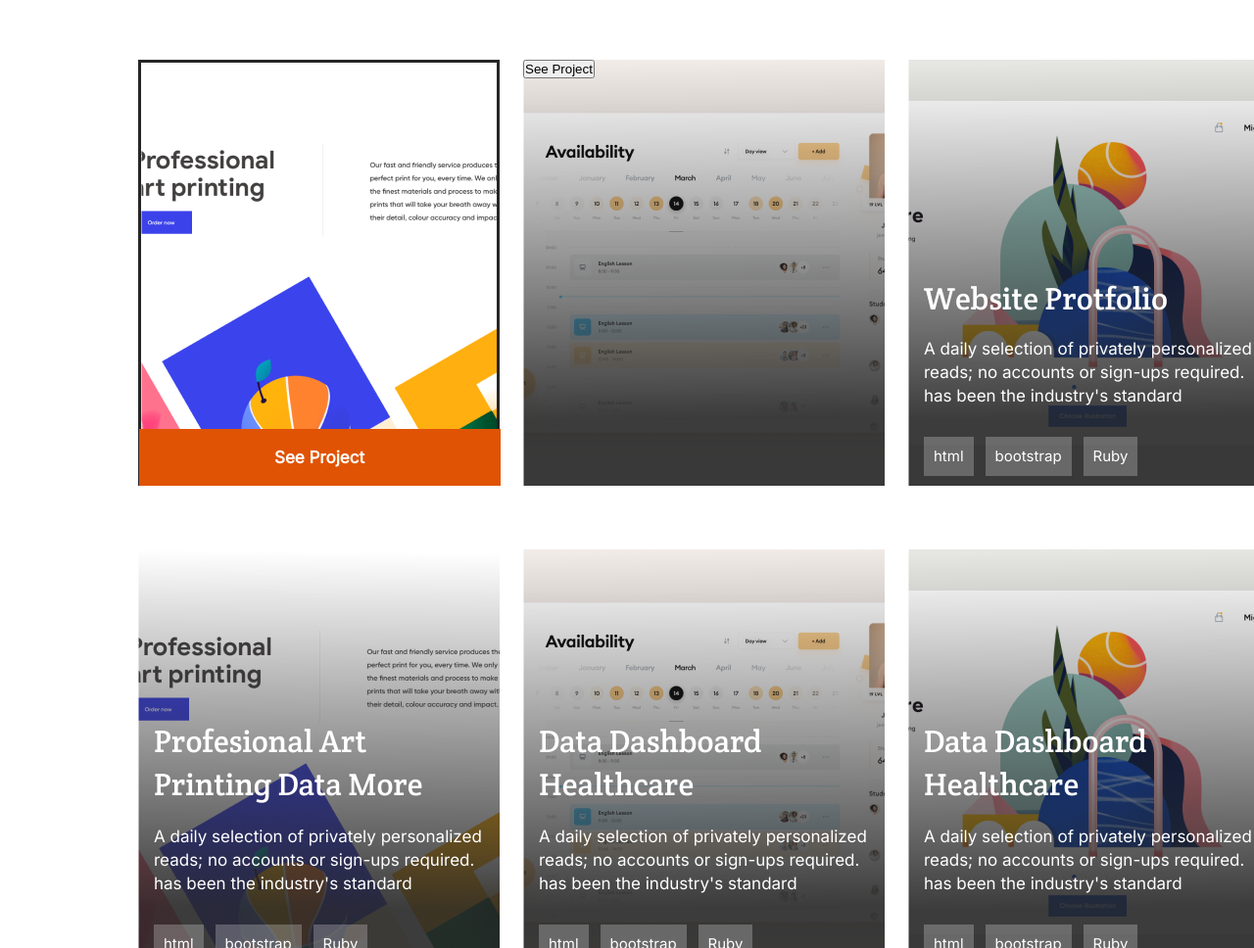
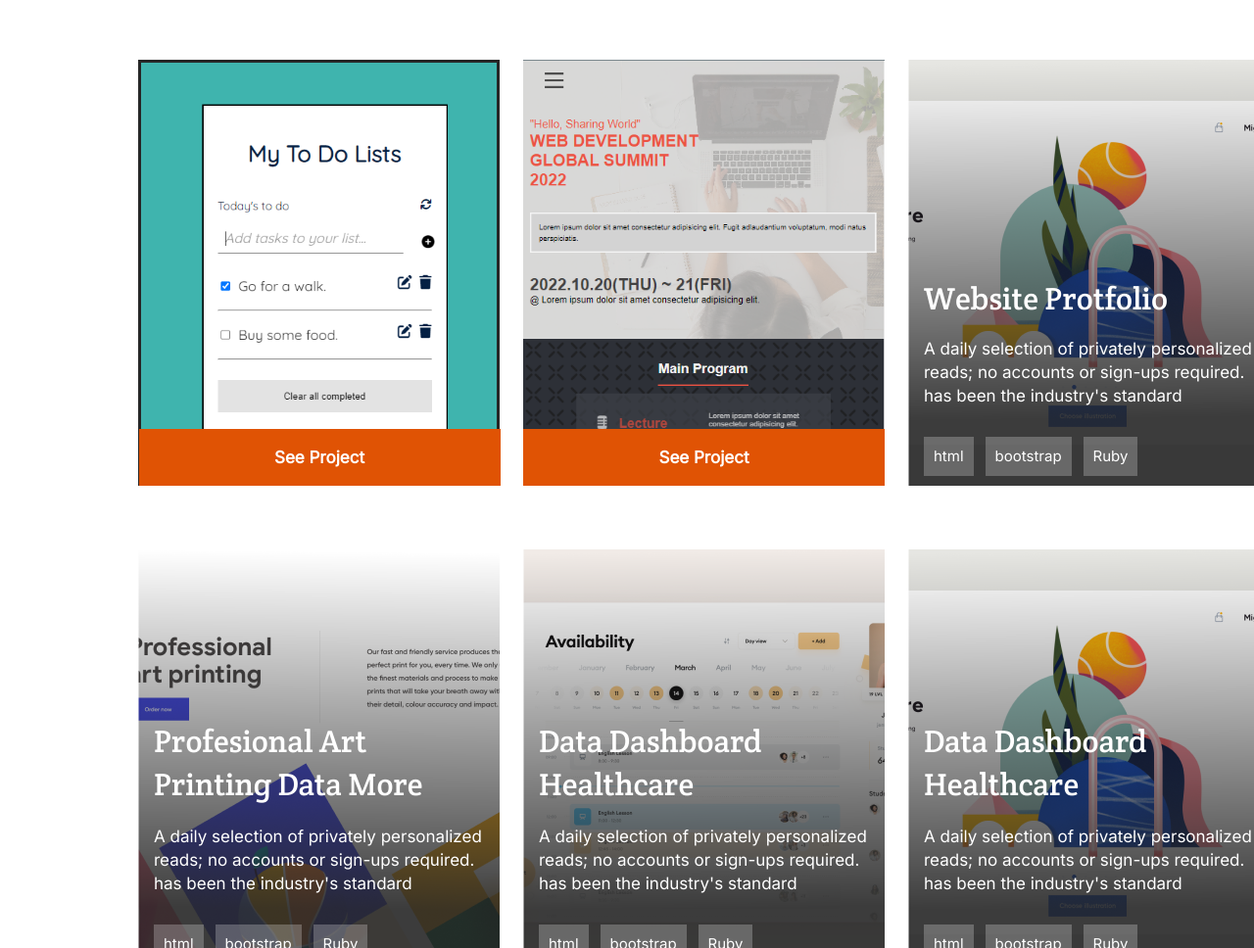
Before and after one commit to Talha-Hanif5666/Portfolio-Project, a website: page index.html in a window 1280 px wide. Shown: the part 1624-2592 px from the top of the page at 98% size. Drawn offline with nearby package versions, Linux system fonts and the light colour scheme; files whose address does not match are found by name.

Commit message:
Add CSS file

```diff
--- a/style.css
+++ b/style.css
@@ -1005,8 +1005,12 @@
   .nav-detail ul {
     list-style: none;
     width: 255px;
-    height: 40px;
-    display: flex;
+    font-weight: 700;
+    font-family: "Inter", sans-serif;
+    font-style: normal;
+    font-size: 20px;
+    display: flex;
+    height: 20px;
     margin-left: 991px;
     margin-top: -18px;
   }
@@ -1243,14 +1247,16 @@
   .content1-desk {
     width: 369px;
     height: 435px;
-    background: url("./Images/desk1.png") no-repeat;
+    background: url("./Images/3.png") no-repeat ;
+    background-size:cover;
     border: solid 3px #262626;
   }
 
   .content2-desk {
     width: 369px;
     height: 435px;
-    background: url("./Images/desk2.png") no-repeat;
+    background: url("./Images/2.png") no-repeat;
+    background-size:cover;
     margin-left: 24px;
   }
 
@@ -1640,7 +1646,20 @@
     font-size: 15px;
     line-height: 20px;
   }
-
+.content2-desk a button {
+  width: 369px;
+  height: 58px;
+  margin-left: 0px;
+  margin-top: 377px;
+  border: none;
+  background-color: #e05304;
+  color: #fff;
+  font-family: "Inter", sans-serif;
+  font-style: normal;
+  font-weight: 700;
+  font-size: 17px;
+  line-height: 24px;
+}
   .other-content-tags li {
     width: fit-content;
     padding: 10px;
@@ -1827,7 +1846,8 @@
   .textblock-tags li:hover,
   .social-media li:hover,
   .pop-up-tags-desk li:hover,
-  .toolbar-desktop ul li:hover {
+  .nav-detail ul li:hover
+   {
     background: #e05304;
     cursor: pointer;
   }
@@ -1837,7 +1857,8 @@
   .about-top a:hover,
   .bottom1 button:hover,
   .see-live:hover,
-  .see-source:hover {
+  .see-source:hover,
+  .content-defaults-desk button:hover {
     cursor: pointer;
     background: #fff5e1;
     color: #f55800;
```
